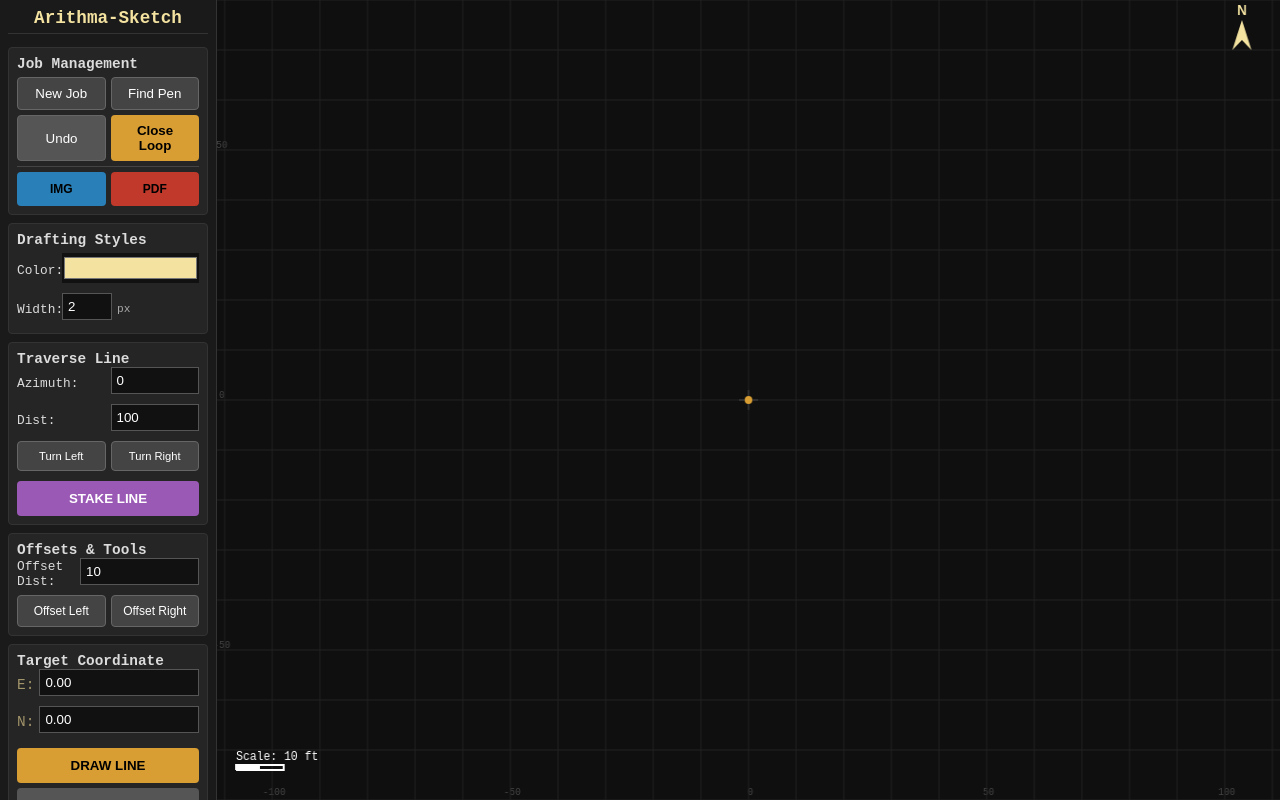
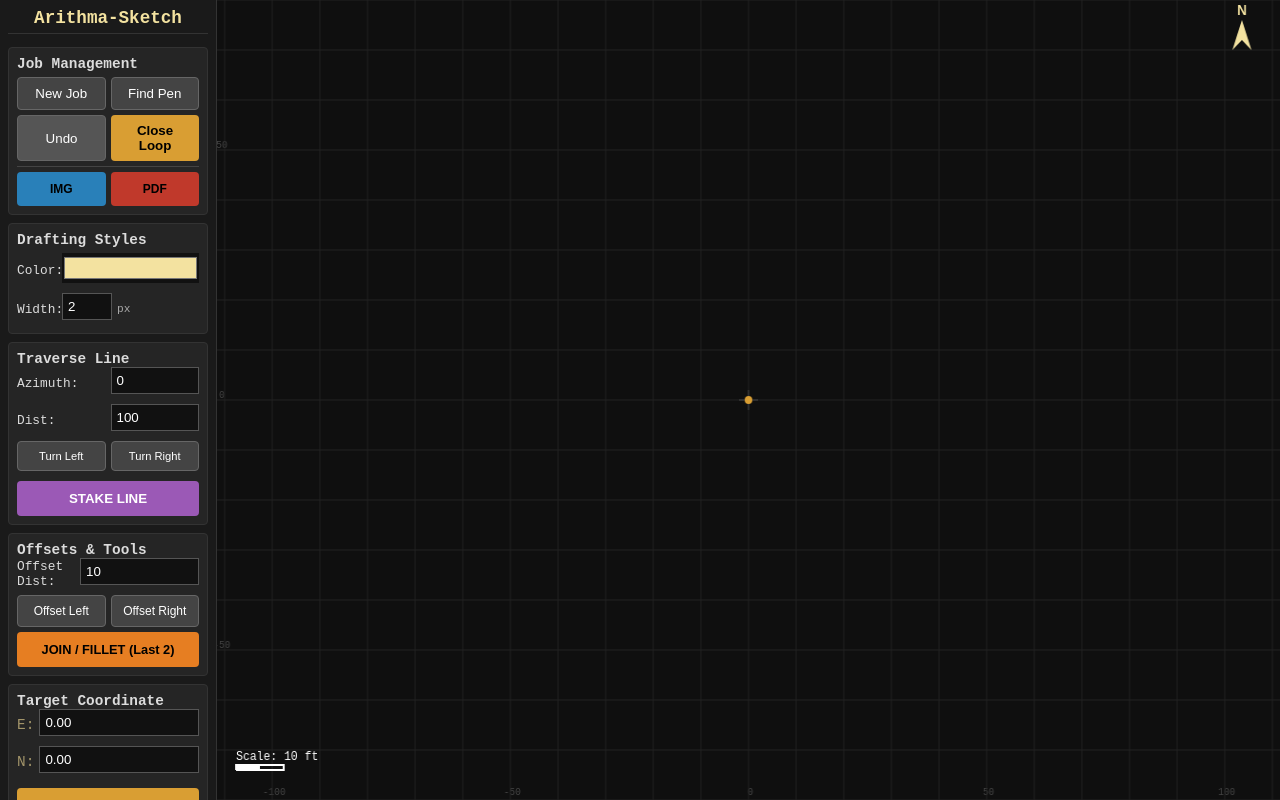
Before and after one commit to isaiah9238/ghArithmaGen, a plain HTML site: page index.html in a window 1280 px wide. Drawn offline with nearby package versions, Linux system fonts and the light colour scheme.

Commit message:
Update index.html

```diff
--- a/index.html
+++ b/index.html
@@ -66,6 +66,7 @@
             <button id="btn-offset-left" class="reset-btn" style="font-size:0.75rem;">Offset Left</button>
             <button id="btn-offset-right" class="reset-btn" style="font-size:0.75rem;">Offset Right</button>
         </div>
+        <button id="btn-fillet" class="action-btn" style="background: #e67e22; margin-top:5px; font-size:0.8rem;">JOIN / FILLET (Last 2)</button>
       </div>
 
       <div class="card">
```
